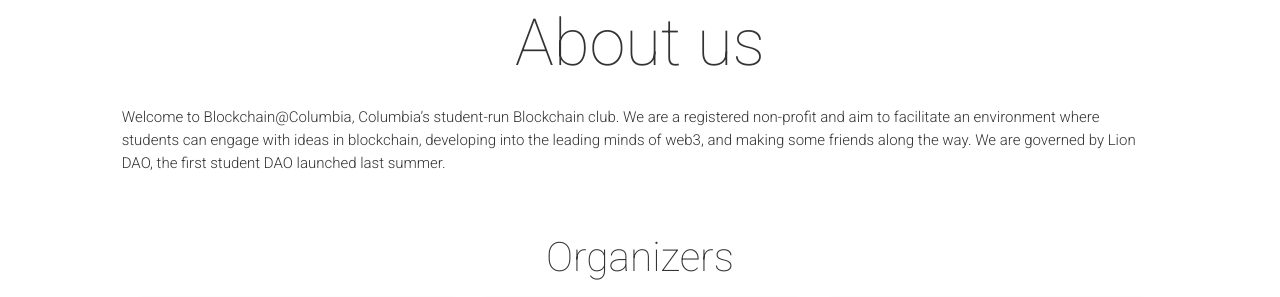
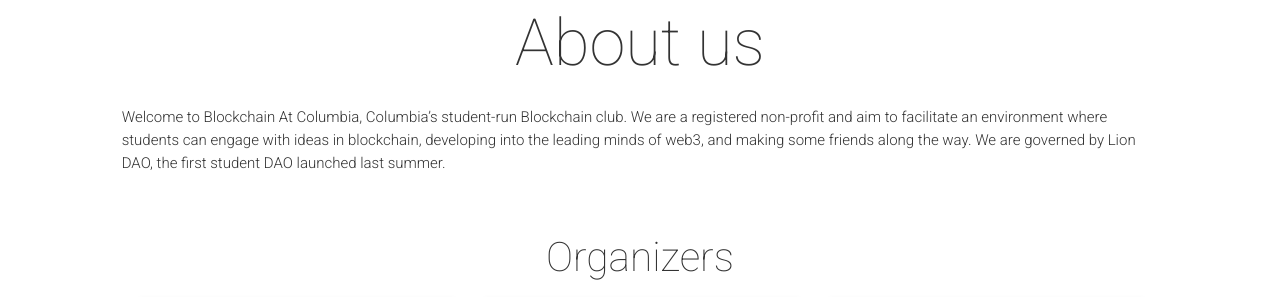
Before and after one commit to BlockchainAtColumbia/ledgerfest-2019, a Jekyll site: the page built from team.html, in a window 1280 px wide and 900 px high, scrolled down 317 px. Shown: the part 152-449 px from the top of the window. Built offline with Jekyll 4.4.1, drawn with Linux system fonts in a browser that asks for light colours; nearby versions of some CDN libraries; comment, search, counter and statistics services are not loaded; grey boxes are pictures that could not be loaded.

```diff
--- a/_config.yml
+++ b/_config.yml
@@ -135,7 +135,7 @@ footerBlocks:
    - {permalink: "/faq/", text: "Frequently Asked Questions"}
 # Team Block
 teamBlockTitle: "About us"
-aboutUs: "Welcome to Blockchain@Columbia, Columbia’s student-run Blockchain club. We are a registered non-profit and aim to facilitate an environment where students can engage with ideas in blockchain, developing into the leading minds of web3, and making some friends along the way. We are governed by Lion DAO, the first student DAO launched last summer."
+aboutUs: "Welcome to Blockchain At Columbia, Columbia’s student-run Blockchain club. We are a registered non-profit and aim to facilitate an environment where students can engage with ideas in blockchain, developing into the leading minds of web3, and making some friends along the way. We are governed by Lion DAO, the first student DAO launched last summer."
 
 # Speakers List Block
 showSessions: true
```
